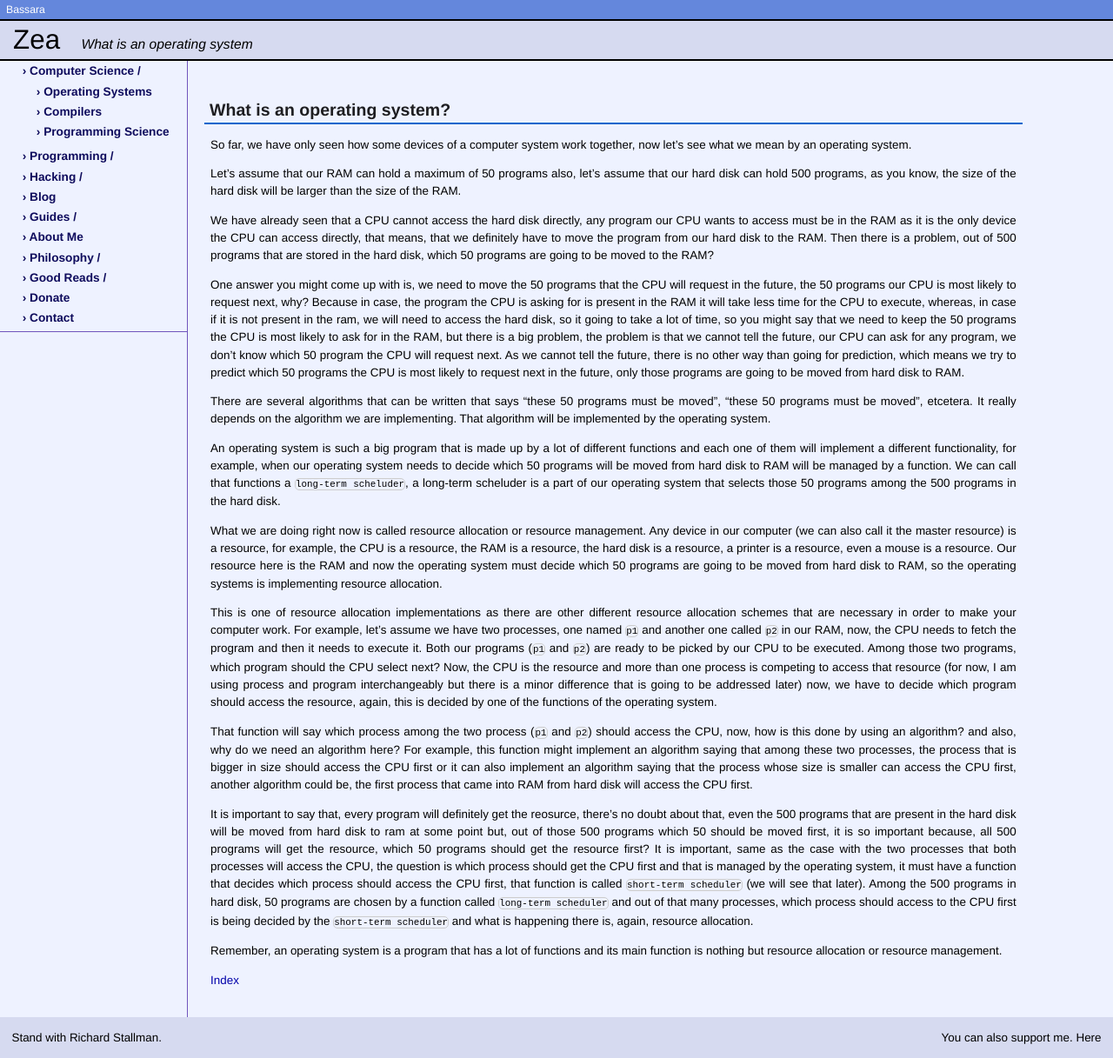
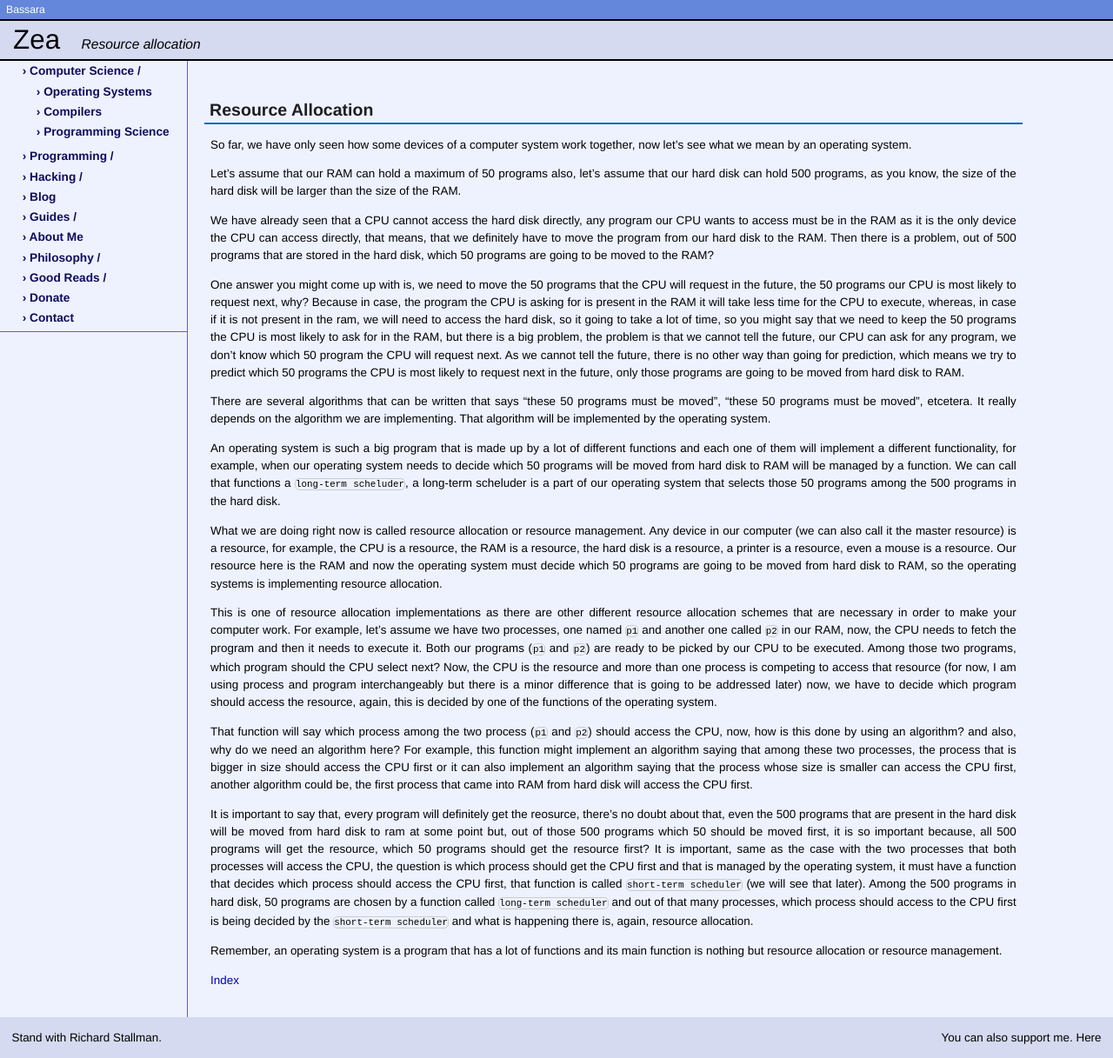
Before and after one commit to LovelaceC/Zea, a Jekyll site: the page built from computer-science/os/res-alloc.html, in a window 1280 px wide. Shown: the whole page at 87% size. Built offline with Jekyll 4.4.1, drawn with Linux system fonts in a browser that asks for light colours.

Commit message:
Renamed this entry

```diff
--- a/computer-science/os/index.html
+++ b/computer-science/os/index.html
@@ -18,4 +18,4 @@ section.
 
 [Introduction to computer systems](/computer-science/os/introduction-cs)<br>
 [How hardware devices work together](/computer-science/os/hardware-together)<br>
-[What is an Operating System](/computer-science/os/what-is.html)<br>
+[Resource allocation](/computer-science/os/res-alloc.html)<br>
--- a/computer-science/os/what-is.html
+++ b/computer-science/os/res-alloc.html
@@ -1,10 +1,10 @@
 ---
-title: What is an operating system
+title: Resource allocation
 layout: page
 child: Computer Science
 ---
 
-# What is an operating system?
+# Resource Allocation
 
 So far, we have only seen how some devices of a computer system work together,
 now let's see what we mean by an operating system.
```
